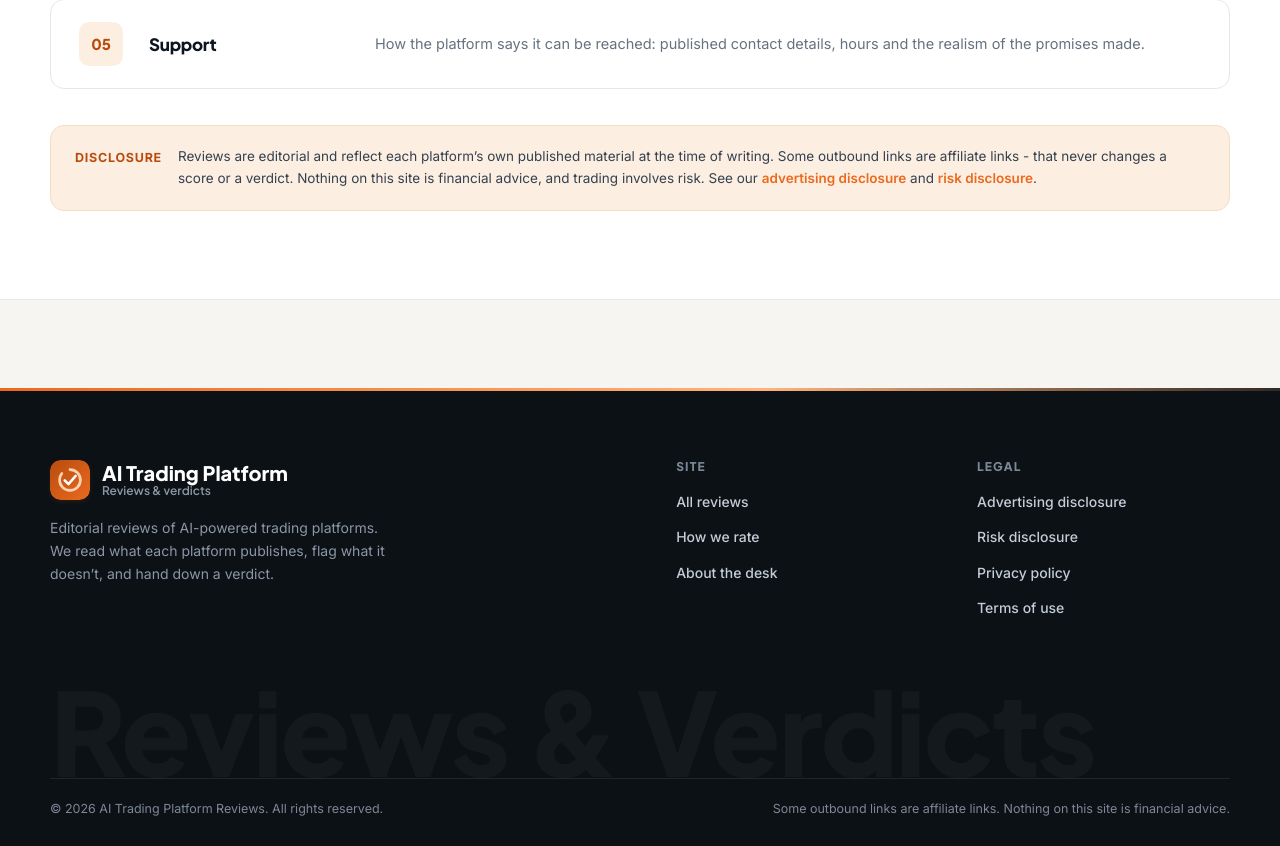
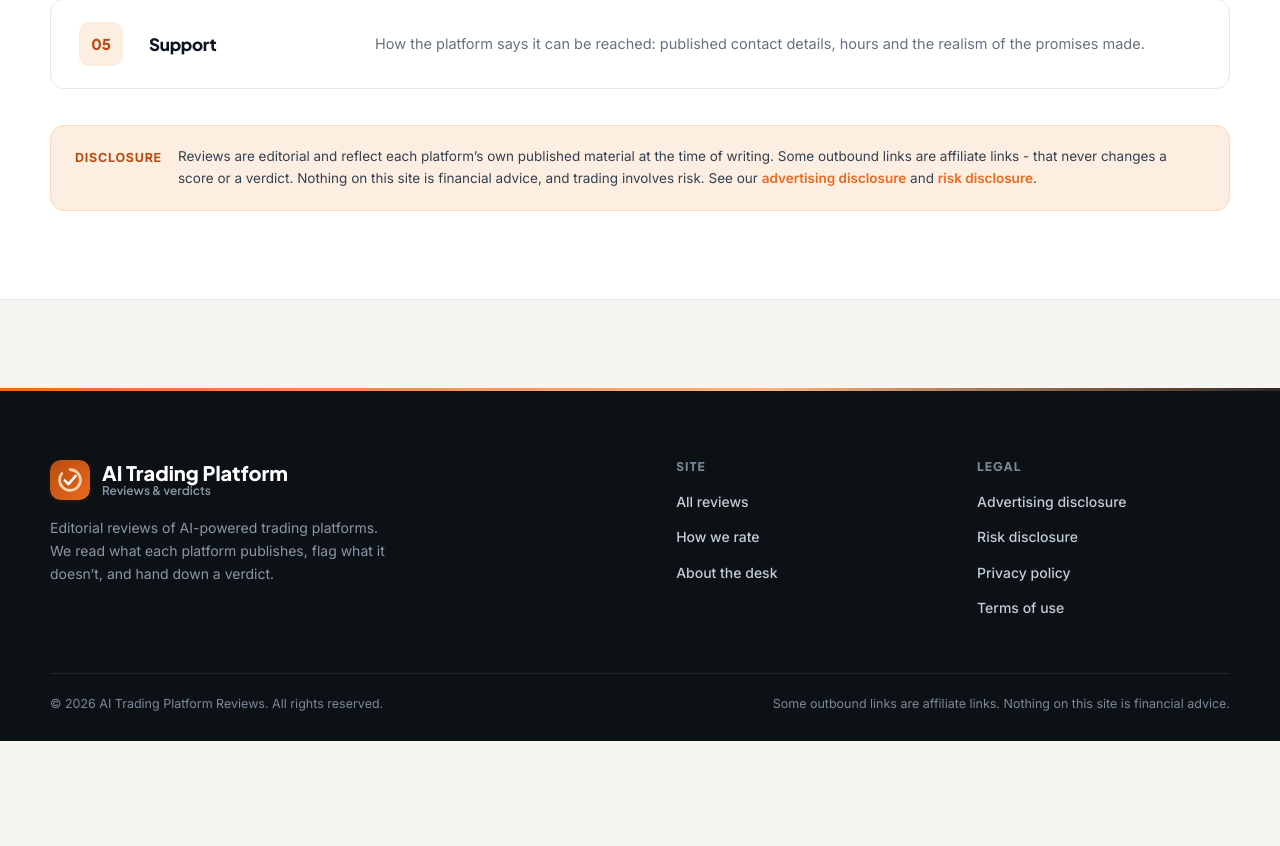
Before and after one commit to ZeeTech-Pvt-Ltd/AI-trading-platform, a React (Vite) app: page / in a window 1280 px wide. Shown: the part 3901-4747 px from the top of the page. After the commit the page ends 4642 px from the top, so only its background shows below. Built offline with nearby package versions, Linux system fonts and the light colour scheme.

Commit message:
Reviews Added

```diff
--- a/src/components/Footer.jsx
+++ b/src/components/Footer.jsx
@@ -57,10 +57,6 @@ export default function Footer() {
           </nav>
         </div>
 
-        <span className="footer__watermark" aria-hidden="true">
-          Reviews &amp; Verdicts
-        </span>
-
         <div className="footer__bottom">
           <span>© 2026 {SITE.name}. All rights reserved.</span>
           <span>Some outbound links are affiliate links. Nothing on this site is financial advice.</span>
```
